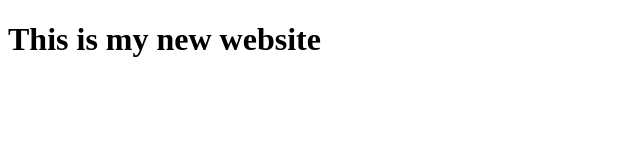
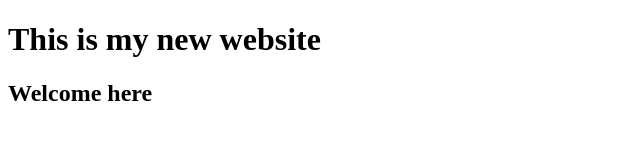
Before and after one commit to khokonbd9318/my-website, a plain HTML site: page index.html in a window 1280 px wide. Shown: the whole page, without its empty margins (0-640 px from the left). Drawn offline with Linux system fonts and the light colour scheme.

Commit message:
Modify index.html

```diff
--- a/index.html
+++ b/index.html
@@ -7,5 +7,6 @@
 </head>
 <body>
     <h1>This is my new website</h1>
+    <h2>Welcome here</h2>
 </body>
 </html>
```
